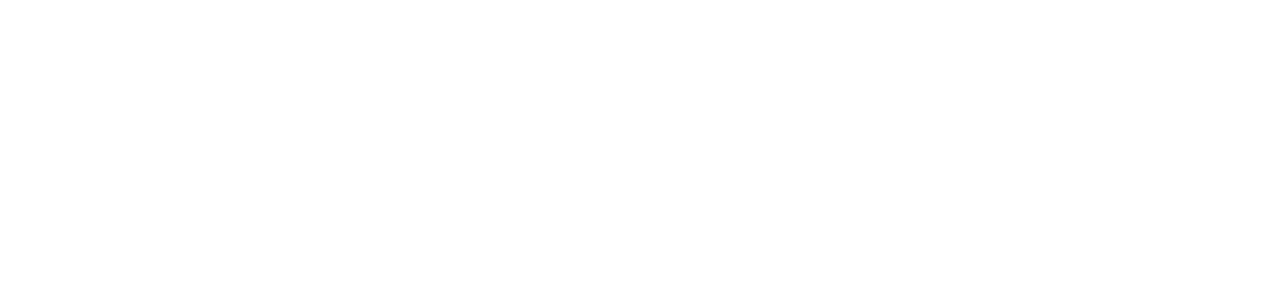
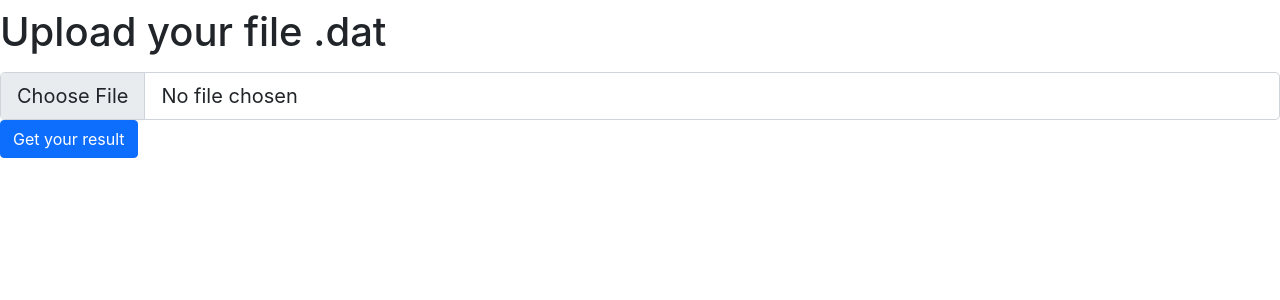
Before and after one commit to cavaglieridomenico/weather, a React (Create React App) app: page / in a window 1280 px wide. Shown: the top 300 px of the page. Built offline with nearby package versions, Linux system fonts and the light colour scheme.

Commit message:
[FEAT] Initial setup of the Component Uploadfile

```diff
--- a/src/Component/App/App.js
+++ b/src/Component/App/App.js
@@ -1,5 +1,11 @@
+import UploadFile from '../UploadFile';
+
 const App = () => {
-  return <div></div>;
+  return (
+    <div>
+      <UploadFile />
+    </div>
+  );
 };
 
 export default App;
--- /dev/null
+++ b/src/Component/UploadFile/UploadFileSection.js
@@ -0,0 +1,30 @@
+import { Form, Button } from 'react-bootstrap';
+
+const UploadFileSection = ({ handleInputFile, handleSubmit }) => {
+  return (
+    <main>
+      <section className='upload-file-section'>
+        <Form onSubmit={handleSubmit}>
+          <Form.Group controlId='formFileLg'>
+            <Form.Label className='mt-2'>
+              <h1>Upload your file .dat</h1>
+            </Form.Label>
+            <Form.Control
+              type='file'
+              size='lg'
+              onChange={handleInputFile}
+              accept='.dat'
+            />
+          </Form.Group>
+          <div className='button-box'>
+            <Button variant='primary' type='submit'>
+              Get your result
+            </Button>
+          </div>
+        </Form>
+      </section>
+    </main>
+  );
+};
+
+export default UploadFileSection;
--- /dev/null
+++ b/src/Component/UploadFile/index.js
@@ -0,0 +1,27 @@
+import { useState, useEffect } from 'react';
+import UploadFileSection from './UploadFileSection';
+
+const UploadFile = () => {
+  const [file, setFile] = useState(null);
+  useEffect(() => {
+    console.log(file);
+  }, [file]);
+  const handleInputFile = event => {
+    event.preventDefault();
+    setFile(event.target.files[0]);
+  };
+  const handleSubmit = event => {
+    event.preventDefault();
+    console.log('Submit');
+  };
+  return (
+    <>
+      <UploadFileSection
+        handleInputFile={handleInputFile}
+        handleSubmit={handleSubmit}
+      />
+    </>
+  );
+};
+
+export default UploadFile;
--- a/src/assets/style/index.css
+++ b/src/assets/style/index.css
@@ -1,3 +1,5 @@
+@import 'bootstrap/dist/css/bootstrap.min.css';
+
 body {
   margin: 0;
   font-family: -apple-system, BlinkMacSystemFont, 'Segoe UI', 'Roboto', 'Oxygen',
```
